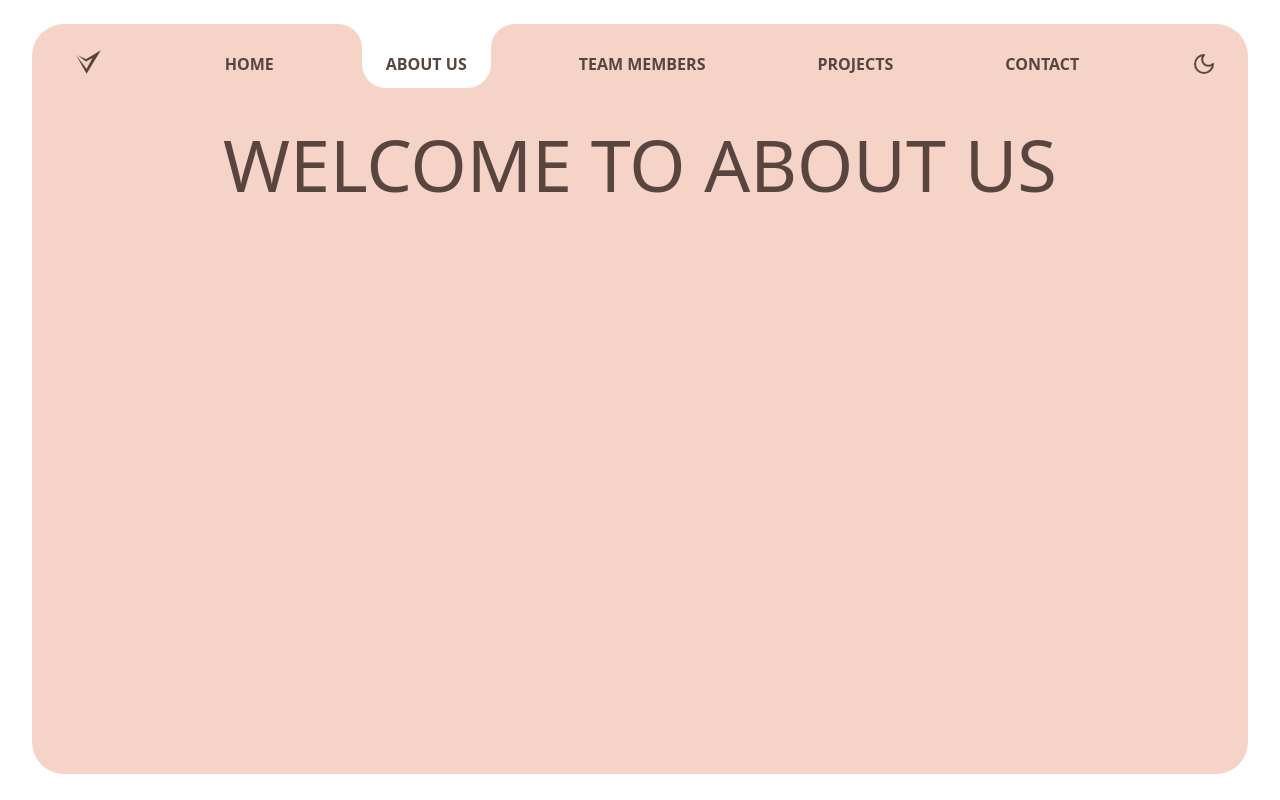
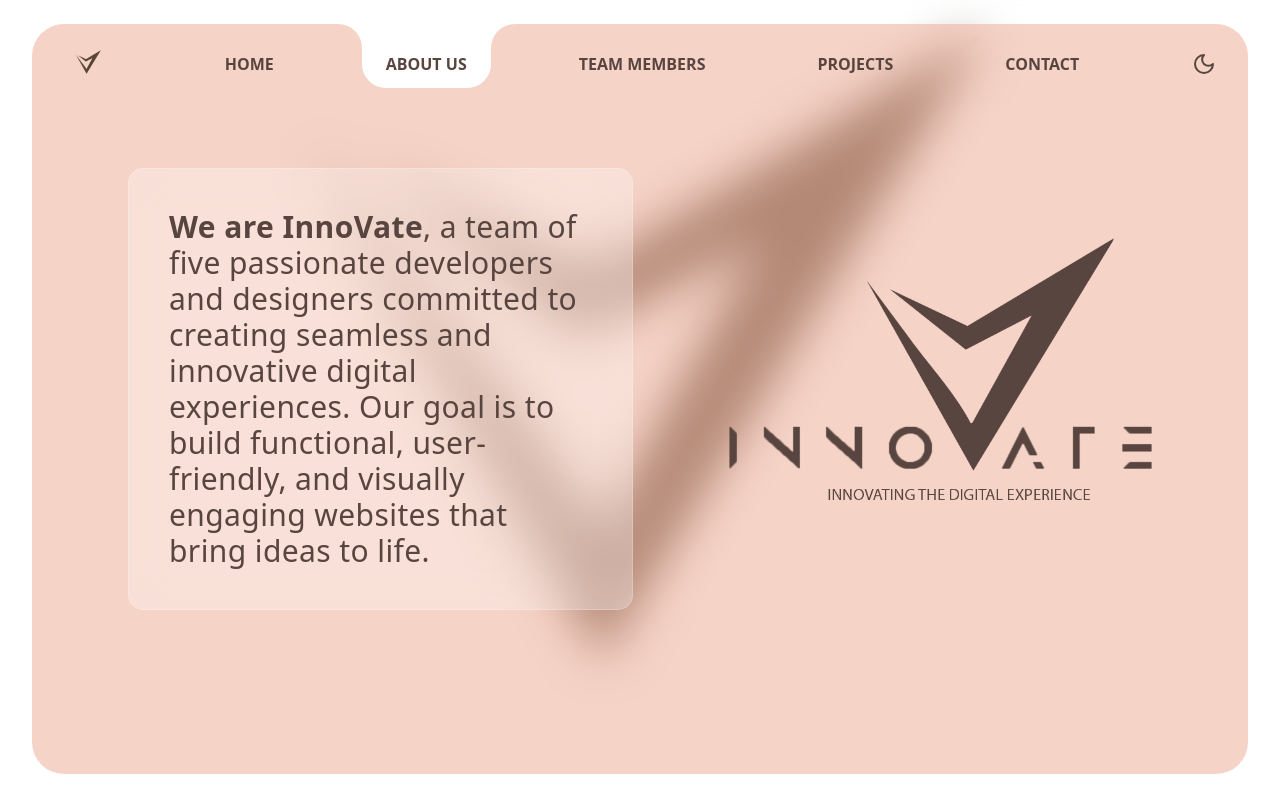
Before and after one commit to Naksu14/Interactive-Web-Portfolio, a React (Create React App) app in the folder portfolio/: page /about in a window 1280 px wide. Built offline with nearby package versions, Linux system fonts and the light colour scheme.

Commit message:
NEW UPDATE REACT

```diff
--- /dev/null
+++ b/portfolio/src/components/AboutsBackground.js
@@ -0,0 +1,24 @@
+import React from "react";
+import logoDark from "../assets/logo_white.png";
+import logoLight from "../assets/brown-logo.png";
+
+const AboutsBackground = ({ darkMode }) => {
+  console.log("darkMode in AboutsBackground:", darkMode); // ✅ move here
+
+  return (
+    <div className="fixed inset-0 -z-10">
+      {/* Background Image */}
+      <img
+        key={darkMode ? "dark" : "light"}
+        src={darkMode ? logoDark : logoLight}
+        alt="Background"
+        className="w-full h-full object-cover absolute inset-0"
+      />
+
+      {/* Blur Layer */}
+      <div className="absolute inset-0 backdrop-blur-xl"></div>
+    </div>
+  );
+};
+
+export default AboutsBackground;
--- a/portfolio/src/components/GroupsBackground.js
+++ b/portfolio/src/components/GroupsBackground.js
@@ -11,7 +11,7 @@ const GroupsBackground = () => {
       ></div>
 
       {/* Blur Layer */}
-      <div className="absolute inset-0  backdrop-blur-lg"></div>
+      <div className="absolute inset-0  backdrop-blur-xl"></div>
     </div>
   );
 };
--- a/portfolio/src/pages/AboutUs.js
+++ b/portfolio/src/pages/AboutUs.js
@@ -1,22 +1,39 @@
 import React, { useState } from "react";
 import { useInView } from 'react-intersection-observer';  // Intersection Observer hook
-import GroupsBackground from "../components/BackgroundMembers";
+import AboutsBackground from "../components/AboutsBackground";
 
 const AboutUs = ({ darkMode }) => {
 
   return (
     <div className={`z-5 relative mx-8 mt-[104px] h-[calc(100vh-130px)] overflow-hidden rounded-b-[2rem] ${darkMode ? 'bg-[#D74925]/60' : 'bg-[#f0b6a2]/60'}`}>
       {/* Background Image Component */}
-
+        <AboutsBackground />
       {/* Background Wrapper */}
       <div className={`absolute ${darkMode ? "bg-[#D74925]/60" : "bg-[#f0b6a2]/60"}`}></div>
 
       {/* Content Wrapper (Scrollable) */}
       <div className={`relative p-6 overflow-auto h-full custom-scrollbar ${darkMode ? "text-[#ffffff]" : "text-[#59453F]"}`}>
 
-      <h1 className="text-7xl">
-        WELCOME TO ABOUT US
-      </h1>
+      {/* Team name and logo Brief introduction of the team */}
+      <div className="flex flex-col lg:flex-row justify-between items-center space-y-6 md:space-y-0 mt-10 px-6">
+
+          {/* Team name and logo Section */}
+          <div className="w-full max-w-[680px] lg:order-1 mb-8 md:mb-10 mx-6 md:mx-12 mt-6 md:mt-0 flex-1">
+            <img
+              src={darkMode ? require("../assets/Whomelogo.png") : require("../assets/bhomelogo.png")}
+              alt="InnoVate Logo"
+              className="w-full h-auto object-contain mx-auto"
+            />
+          </div>
+
+          <div className="w-full lg:w-[800px] bg-white bg-opacity-30 border border-[#ffffff]/20 p-10 rounded-[15px] text-left tracking-wide backdrop-blur-lg mx-4 sm:mx-6 md:mx-12 mb-4 sm:mb-6 md:mb-0 mt-4 sm:mt-6 md:mt-0 flex-1">
+            <p className="text-base sm:text-xl md:text-2xl lg:text-3xl">
+              <b>We are InnoVate</b>, a team of five passionate developers and designers committed to creating seamless and innovative digital experiences. Our goal is to build functional, user-friendly, and visually engaging websites that bring ideas to life.
+            </p>
+          </div>
+
+
+        </div>
 
       </div>
     </div>
--- a/portfolio/src/pages/Homepage.js
+++ b/portfolio/src/pages/Homepage.js
@@ -1,6 +1,7 @@
 import React from "react";
 import { useInView } from 'react-intersection-observer';  // Intersection Observer hook
 import { ChevronLeft, ChevronRight } from "lucide-react";
+import teamlogo from "../assets/bhomelogo2.png";
 import GroupsBackground from "../components/GroupsBackground";
 import CarouselCard from "../components/CarouselMembers";
 import CarouselCardFrameworkds from "../components/CarouselUseFrameworks";
@@ -29,6 +30,10 @@ const Homepage = ({ darkMode }) => {
 
       {/* Content Wrapper (Scrollable) */}
       <div className={`relative p-6 overflow-auto h-full custom-scrollbar ${darkMode ? "text-[#ffffff]" : "text-[#59453F]"}`}>
+
+        {/*  team higlights */}
+
+
 
         {/* Team name and logo Brief introduction of the team */}
         <div className="flex flex-col lg:flex-row justify-between items-center space-y-6 md:space-y-0 mt-10 px-6">
@@ -258,6 +263,11 @@ const Homepage = ({ darkMode }) => {
 
 
 
+
+
+        <footer className={`mt-10 py-6 text-left ${darkMode ? "text-white" : "text-[#59453F]"}`}>
+          <div className="w-[80%] mx-auto flex md:justify-between items-center  justify-center mb-6">
+            <div className="flex flex-col items-start gap-2">
               {/* logo in bottom */}
               <div className="w-full flex justify-center">
                   <img
@@ -267,6 +277,23 @@ const Homepage = ({ darkMode }) => {
                   />
               </div>
 
+              <p className="text-sm ">Innovating Digital Experience.</p>
+            </div>
+          </div>
+
+          {/* Border and social icons */}
+          <div
+            className={`w-[80%] mx-auto border-t-[2px] ${darkMode ? "border-white" : "border-[#59453F]"} mt-20`} />
+
+          <div className="w-[80%] mx-auto flex md:justify-between items-center justify-center mt-4">
+            <p className="text-sm">&copy; {new Date().getFullYear()} INNOVATE, All rights reserved.</p>
+            <div className="flex gap-7">
+
+
+            </div>
+          </div>
+        </footer>
+
       </div>
     </div>
   );
```
Lines whose indentation alone changed are shown as unchanged.
